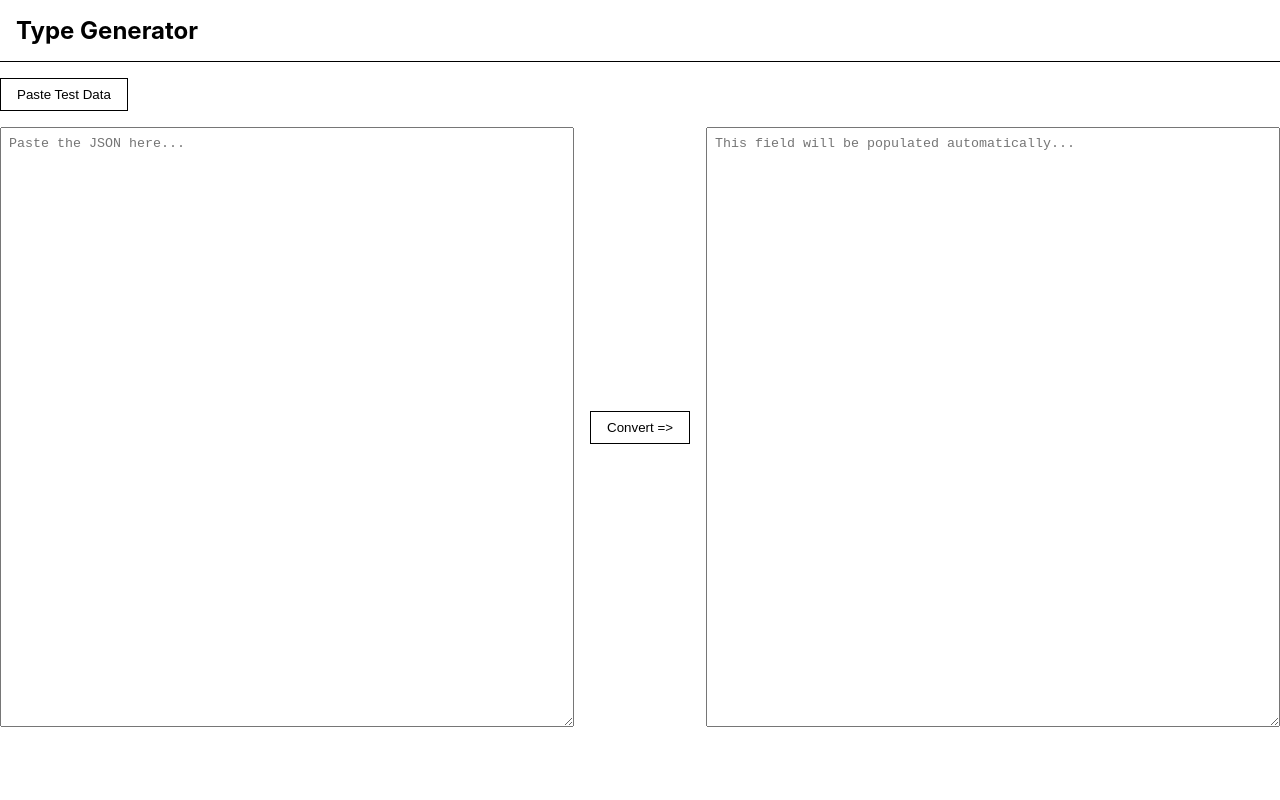
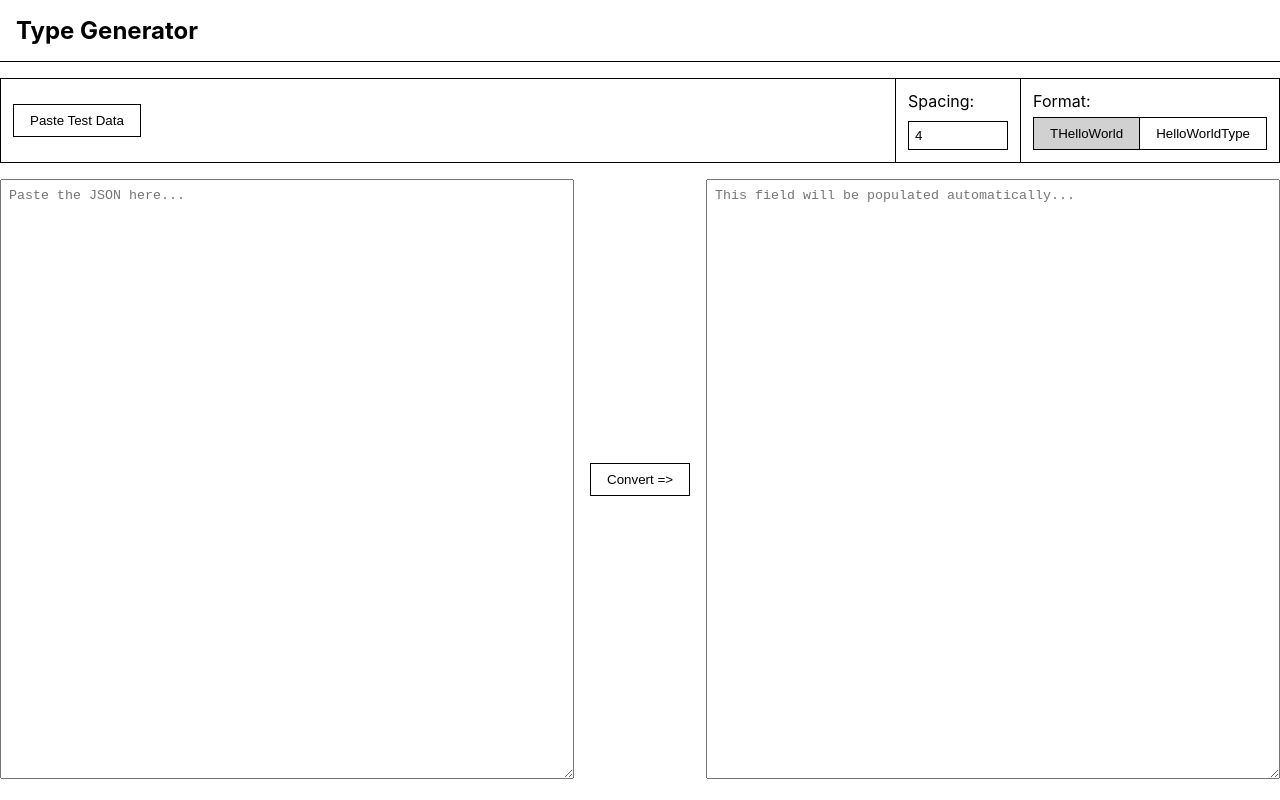
Before and after one commit to avaneeshtripathi/type-generator, a Next.js app: page / in a window 1280 px wide. Built offline with nearby package versions, Linux system fonts and the light colour scheme.

Commit message:
fix: minor fixes

```diff
--- a/components/Button.tsx
+++ b/components/Button.tsx
@@ -6,7 +6,9 @@ type TProps = React.DetailedHTMLProps<
 >;
 
 const Button = (props: TProps) => {
-  return <button {...props} className={styles.button} />;
+  return (
+    <button {...props} className={`${styles.button} ${props.className}`} />
+  );
 };
 
 export default Button;
--- a/pages/index.tsx
+++ b/pages/index.tsx
@@ -1,5 +1,5 @@
 import type { NextPage } from "next";
-import { useCallback, useState } from "react";
+import { useCallback, useMemo, useRef, useState } from "react";
 import Header from "@components/Header";
 import Textbox from "@components/Textbox";
 import Button from "@components/Button";
@@ -10,15 +10,27 @@ import testJson from "@data/test.json";
 const Home: NextPage = () => {
   const [stringifiedJson, setStringifiedJson] = useState("");
   const [convertedData, setConvertedData] = useState("");
-  const [spacing, setSpacing] = useState("    ");
+
+  const [spacingLength, setSpacingLength] = useState(4);
+  const spacing = useRef("  ");
+  spacing.current = useMemo(
+    () =>
+      Array.from({ length: spacingLength }).reduce(
+        (acc) => (acc += " "),
+        ""
+      ) as string,
+    [spacingLength]
+  );
+
   const [initialTypeLabel, setInitialTypeLabel] = useState("");
+  const [typeFormat, setTypeFormat] = useState(true);
   const [conversionError, setConversionError] = useState(false);
 
   const handleKeyDown = useCallback((event) => {
     if (event.key === "Tab") {
       event.preventDefault();
       event.target.setRangeText(
-        spacing,
+        spacing.current,
         event.target.selectionStart,
         event.target.selectionStart,
         "end"
@@ -45,9 +57,15 @@ const Home: NextPage = () => {
   const getStringifiedTypes = useCallback(
     (jsonData: Record<string, any>) => {
       /** More things to come up here */
-      return getTypeForObject(jsonData, spacing, initialTypeLabel, []).join("");
+      return getTypeForObject(
+        jsonData,
+        spacing.current,
+        initialTypeLabel,
+        [],
+        typeFormat
+      ).join("");
     },
-    [spacing]
+    [initialTypeLabel, typeFormat]
   );
 
   const onConvert = useCallback(() => {
@@ -63,11 +81,24 @@ const Home: NextPage = () => {
     const stringifiedTypes = getStringifiedTypes(jsonData);
 
     setConvertedData(stringifiedTypes);
-    setStringifiedJson(JSON.stringify(JSON.parse(stringifiedJson), null, 4));
-  }, [stringifiedJson]);
+    setStringifiedJson(
+      JSON.stringify(JSON.parse(stringifiedJson), null, spacing.current)
+    );
+  }, [stringifiedJson, getStringifiedTypes]);
 
   const pasteTestJson = useCallback(
     () => setStringifiedJson(JSON.stringify(testJson)),
+    []
+  );
+
+  const handleSpacingChange = useCallback((event) => {
+    if (Number(event.target.value) >= 0) {
+      setSpacingLength(Number(event.target.value));
+    }
+  }, []);
+
+  const toggleFormat = useCallback(
+    () => setTypeFormat((typeFormat) => !typeFormat),
     []
   );
 
@@ -75,8 +106,35 @@ const Home: NextPage = () => {
     <>
       <Header />
       <div className={`${styles.container} ${styles.topActionsCtr}`}>
-        <Button onClick={pasteTestJson}>Paste Test Data</Button>
+        <div className={styles.singleActionCtr}>
+          <Button onClick={pasteTestJson}>Paste Test Data</Button>
+        </div>
+        <div className={styles.singleActionsWrapper}>
+          <div className={styles.singleActionCtr}>
+            <span>Spacing: </span>
+            <input
+              type="number"
+              className={styles.actionInput}
+              value={spacingLength}
+              onChange={handleSpacingChange}
+            />
+          </div>
+          <div className={styles.singleActionCtr}>
+            <span>Format: </span>
+            <div onClick={toggleFormat}>
+              <Button {...(typeFormat && { className: styles.activeCta })}>
+                THelloWorld
+              </Button>
+              <Button {...(!typeFormat && { className: styles.activeCta })}>
+                HelloWorldType
+              </Button>
+            </div>
+          </div>
+        </div>
       </div>
+      {/* <div className={`${styles.container} ${styles.pasteActionCtr}`}>
+
+      </div> */}
       <div className={`${styles.container} ${styles.textBoxCtr}`}>
         <Textbox
           placeholder="Paste the JSON here..."
--- a/styles/Home.module.css
+++ b/styles/Home.module.css
@@ -12,6 +12,35 @@
 }
 
 .topActionsCtr {
+  margin-top: 16px;
+  border: 1px solid #000;
+  display: flex;
+}
+
+.singleActionsWrapper {
+  display: flex;
+  margin-left: auto;
+}
+
+.singleActionCtr {
+  display: grid;
+  grid-gap: 6px;
+  padding: 12px;
+}
+
+.singleActionsWrapper .singleActionCtr {
+  border-left: 1px solid #000;
+}
+
+.actionInput {
+  width: 100px;
+  border: 1px solid #000;
+  outline: unset;
+  padding-block: 4px;
+  padding-inline: 6px;
+}
+
+.pasteActionCtr {
   margin-top: 16px;
 }
 
@@ -36,6 +65,14 @@
   border: 1px solid #000;
 }
 
+.activeCta {
+  background-color: #d1d1d1;
+}
+
+.button + .button {
+  margin-left: -1px;
+}
+
 .parsingError {
   max-width: 1280px;
   margin-inline: auto;
--- a/utils/helper.ts
+++ b/utils/helper.ts
@@ -1,44 +1,66 @@
-export const getFormattedTypeLabel = (label: string) => {
+const getFormattedTypeLabel = (label: string) => {
   return label
     .split("_")
     .map((each) => each.charAt(0).toUpperCase() + each.substring(1))
     .join("");
 };
 
+const getFormattedKey = (key: string) => {
+  return key.includes(" ") ? `"${key}"` : key;
+};
+
 export const getTypeForObject = (
   obj: Record<string, any>,
   spacing: string,
   name: string,
-  typesStrArr: string[]
+  typesStrArr: string[],
+  isTFormat: boolean
 ) => {
-  let typesStr = "";
-
-  typesStr += `type T${name} = `;
+  let typesStr = isTFormat ? `type T${name} = ` : `type ${name}Type = `;
 
   if (typeof obj === "object" && obj !== null && !Array.isArray(obj)) {
     typesStr += "{\n";
     Object.keys(obj).forEach((key) => {
       if (typeof obj[key] === "object") {
         if (obj[key] === null) {
-          typesStr += `${spacing}${key}: null;\n`;
+          typesStr += `${spacing}${getFormattedKey(key)}: null;\n`;
         } else if (Array.isArray(obj[key])) {
-          const keyName = getFormattedTypeLabel(`${name}_${key}`);
-          typesStr += `${spacing}${key}: T${keyName}[];\n`;
-          getTypeForObject(obj[key][0], spacing, keyName, typesStrArr);
+          const keyName = getFormattedTypeLabel(
+            `${name}_${key.replace(/ /g, "_")}`
+          );
+          typesStr += isTFormat
+            ? `${spacing}${getFormattedKey(key)}: T${keyName}[];\n`
+            : `${spacing}${getFormattedKey(key)}: ${keyName}Type[];\n`;
+          getTypeForObject(
+            obj[key][0],
+            spacing,
+            keyName,
+            typesStrArr,
+            isTFormat
+          );
+          /**
+           * More logic needs to be added here to check for
+           * 1. optional parameters in array of objects
+           * 2. an array consisting multiple types like (string | number) etc
+           */
         } else {
-          const keyName = getFormattedTypeLabel(`${name}_${key}`);
-          typesStr += `${spacing}${key}: T${keyName};\n`;
-          getTypeForObject(obj[key], spacing, keyName, typesStrArr);
+          const keyName = getFormattedTypeLabel(
+            `${name}_${key.replace(/ /g, "_")}`
+          );
+          typesStr += isTFormat
+            ? `${spacing}${getFormattedKey(key)}: T${keyName};\n`
+            : `${spacing}${getFormattedKey(key)}: ${keyName}Type;\n`;
+          getTypeForObject(obj[key], spacing, keyName, typesStrArr, isTFormat);
         }
       } else {
-        typesStr += `${spacing}${key}: ${typeof obj[key]};\n`;
+        typesStr += `${spacing}${getFormattedKey(key)}: ${typeof obj[key]};\n`;
       }
     });
     typesStr += "}";
   } else if (Array.isArray(obj)) {
     const keyName = getFormattedTypeLabel(`${name}_HelloWorldArr`);
-    typesStr += `T${keyName}[];\n`;
-    getTypeForObject(obj[0], spacing, keyName, typesStrArr);
+    typesStr += isTFormat ? `T${keyName}[];\n` : `${keyName}Type[];\n`;
+    getTypeForObject(obj[0], spacing, keyName, typesStrArr, isTFormat);
   } else {
     typesStr += `${obj === null ? "null" : typeof obj};`;
   }
```
